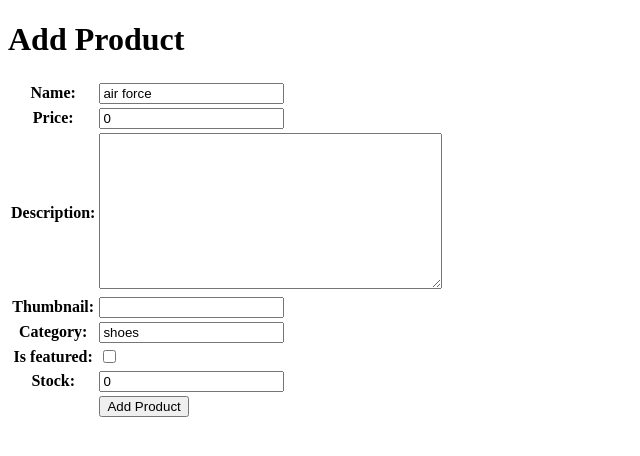
After one commit to ruzzy13/lucky-kicks, a Django app: page /create-product/ in a window 1280 px wide. The commit adds this page. Shown: the top 456 px of the page, without its empty margins (0-640 px from the left). Run offline with Django 5.2, Linux system fonts and the light colour scheme.

Commit message:
menyelesaikan penambahan fungsi pada views dengan xml & jason, menambahkan fitur tambah product dan detail product pada main.py

```diff
--- a/lucky_kicks/settings.py
+++ b/lucky_kicks/settings.py
@@ -33,6 +33,10 @@ DEBUG = True
 
 ALLOWED_HOSTS = ["localhost", "127.0.0.1", "zhafira-uzma41-luckykicks.pbp.cs.ui.ac.id"]
 
+CSRF_TRUSTED_ORIGINS = [
+    "https://zhafira-uzma41-luckykicks.pbp.cs.ui.ac.id"
+]
+
 
 # Application definition
 
@@ -61,7 +65,7 @@ ROOT_URLCONF = 'lucky_kicks.urls'
 TEMPLATES = [
     {
         'BACKEND': 'django.template.backends.django.DjangoTemplates',
-        'DIRS': [],
+        'DIRS': [BASE_DIR / 'templates'],
         'APP_DIRS': True,
         'OPTIONS': {
             'context_processors': [
--- /dev/null
+++ b/main/forms.py
@@ -0,0 +1,7 @@
+from django.forms import ModelForm
+from main.models import Product
+
+class ProductForm(ModelForm):
+    class Meta:
+        model = Product
+        fields = ["name", "price", "description", "thumbnail", "category","is_featured", "stock"]
--- a/main/models.py
+++ b/main/models.py
@@ -9,6 +9,7 @@ class Product(models.Model):
         ('ball', 'Ball'),
     ]
 
+    id = models.UUIDField(primary_key=True, default=uuid.uuid4, editable=False)
     name = models.CharField(max_length=255,default="air force")
     price = models.IntegerField(default=0)
     description = models.TextField()
@@ -17,7 +18,6 @@ class Product(models.Model):
     is_featured = models.BooleanField(default=False)
 
     # atribut sendiri
-    brand = models.CharField(max_length=255,default="nike")
     stock = models.IntegerField(default=0)
     views = models.IntegerField(default=0)
 
--- /dev/null
+++ b/main/templates/create_product.html
@@ -0,0 +1,18 @@
+{% extends 'base.html' %}
+{% block content %}
+<h1>Add Product</h1>
+
+<form method="POST">
+  {% csrf_token %}
+  <table>
+    {{ form.as_table }}
+    <tr>
+      <td></td>
+      <td>
+        <input type="submit" value="Add Product" />
+      </td>
+    </tr>
+  </table>
+</form>
+
+{% endblock %}
--- a/main/urls.py
+++ b/main/urls.py
@@ -1,8 +1,14 @@
 from django.urls import path
-from main.views import show_main
+from main.views import show_main, create_product, show_product, show_xml, show_json, show_xml_by_id, show_json_by_id
 
 app_name = 'main'
 
 urlpatterns = [
     path('', show_main, name='show_main'),
+    path('create-product/', create_product, name='create_product'),
+    path('product/<str:id>/', show_product, name='show_product'),
+    path('xml/', show_xml, name='show_xml'),
+    path('json/', show_json, name='show_json'),
+    path('xml/<str:product_id>/', show_xml_by_id, name='show_xml_by_id'),
+    path('json/<str:product_id>/', show_json_by_id, name='show_json_by_id'),
 ]
--- a/main/views.py
+++ b/main/views.py
@@ -1,12 +1,64 @@
-from django.shortcuts import render
+from django.shortcuts import render, redirect, get_object_or_404
+from main.forms import ProductForm
+from main.models import Product
+from django.http import HttpResponse
+from django.core import serializers
 
 # Create your views here.
 def show_main(request):
+    product_list = Product.objects.all()
+
     context = {
         'npm' : '2406495451',
         'name': 'Zhafira Uzma',
         'class': 'PBP C',
-        'nama_aplikasi' : " Lucky Kicks"
+        'product_list': product_list
     }
 
     return render(request, "main.html", context)
+
+def create_product(request):
+    form = ProductForm(request.POST or None)
+
+    if form.is_valid() and request.method == "POST":
+        form.save()
+        return redirect('main:show_main')
+
+    context = {'form': form}
+    return render(request, "create_product.html", context)
+
+def show_product(request, id):
+    product = get_object_or_404(Product, pk=id)
+    product.increment_views()
+
+    context = {
+        'product': product
+    }
+
+    return render(request, "show_product.html", context)
+
+def show_xml(request):
+     product_list = Product.objects.all()
+     xml_data = serializers.serialize("xml", product_list)
+     return HttpResponse(xml_data, content_type="application/xml")
+
+def show_json(request):
+    product_list = Product.objects.all()
+    json_data = serializers.serialize("json", product_list)
+    return HttpResponse(json_data, content_type="application/json")
+
+def show_xml_by_id(request, product_id):
+   try:
+       product_item = Product.objects.filter(pk=product_id)
+       xml_data = serializers.serialize("xml", product_item)
+       return HttpResponse(xml_data, content_type="application/xml")
+   except Product.DoesNotExist:
+       return HttpResponse(status=404)
+
+def show_json_by_id(request, product_id):
+   try:
+       product_item = Product.objects.get(pk=product_id)
+       json_data = serializers.serialize("json", [product_item])
+       return HttpResponse(json_data, content_type="application/json")
+   except Product.DoesNotExist:
+       return HttpResponse(status=404)
--- /dev/null
+++ b/templates/base.html
@@ -0,0 +1,13 @@
+{% load static %}
+<!DOCTYPE html>
+<html lang="en">
+<head>
+    <meta charset="UTF-8" />
+    <meta name="viewport" content="width=device-width, initial-scale=1.0" />
+    {% block meta %} {% endblock meta %}
+</head>
+
+<body>
+    {% block content %} {% endblock content %}
+</body>
+</html>
```
Also changed, not shown: main/templates/main.html (+41 -4 lines), main/templates/show_product.html (added, +17 -0 lines), main/migrations/0006_remove_product_brand.py (added), main/migrations/0007_alter_product_id.py (added).
